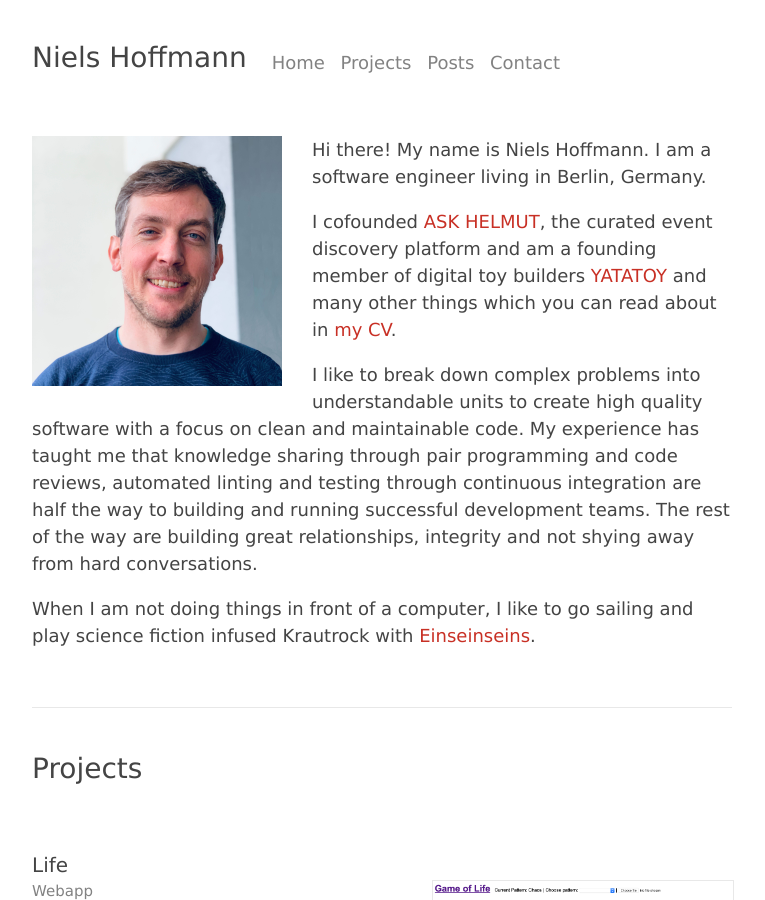
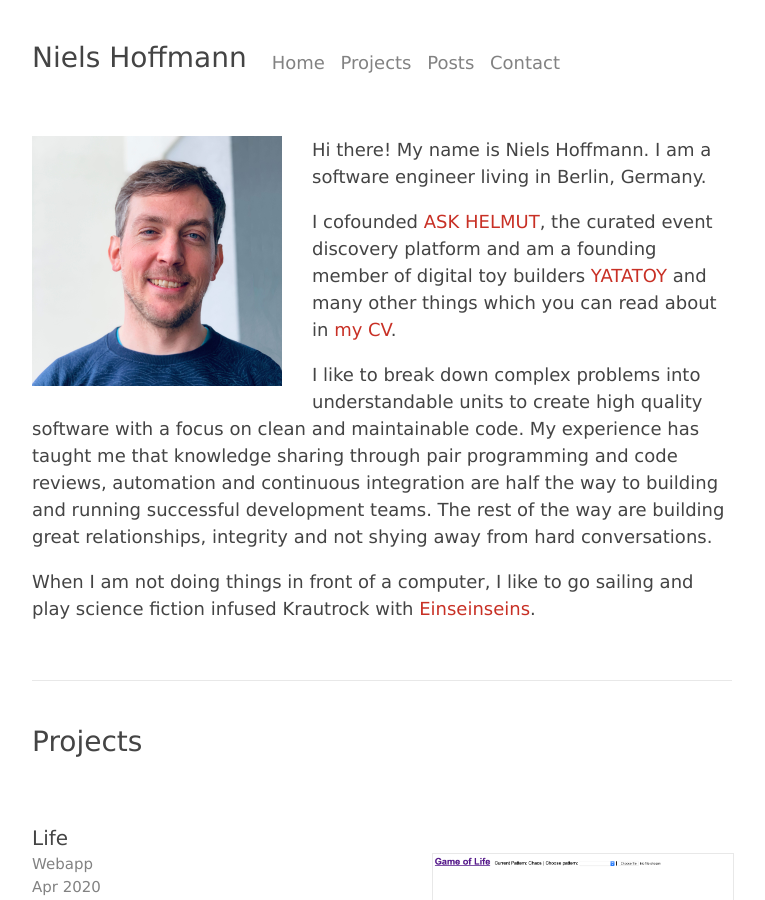
Before and after one commit to nhoffmann/nhoffmann.github.com, a Jekyll site: the page built from index.html, in a window 1280 px wide and 900 px high. Shown: the whole window, without its empty margins (258-1023 px from the left). Built offline with Jekyll 4.4.1, drawn with Linux system fonts in a browser that asks for light colours.

Commit message:
Improve copy

```diff
--- a/index.html
+++ b/index.html
@@ -7,7 +7,7 @@ title: Niels Hoffmann
   <img class="content__portrait" src="{{site.baseurl}}/assets/2020_Portrait.jpg" width="250px" alt="Niels Hoffmann" />
   <p>Hi there! My name is Niels Hoffmann. I am a software engineer living in Berlin, Germany.</p>
   <p>I cofounded <a href="https://askhelmut.com">ASK HELMUT</a>, the curated event discovery platform and am a founding member of digital toy builders <a href="http://yatatoy.com">YATATOY</a> and many other things which you can read about in <a href="{{site.baseurl}}/assets/2020_Niels_Hoffmann_CV.pdf">my CV</a>.</p>
-  <p> I like to break down complex problems into understandable units to create high quality software with a focus on clean and maintainable code. My experience has taught me that knowledge sharing through pair programming and code reviews, automated linting and testing through continuous integration are half the way to building and running successful development teams. The rest of the way are building great relationships, integrity and not shying away from hard conversations.</p>
+  <p> I like to break down complex problems into understandable units to create high quality software with a focus on clean and maintainable code. My experience has taught me that knowledge sharing through pair programming and code reviews, automation and continuous integration are half the way to building and running successful development teams. The rest of the way are building great relationships, integrity and not shying away from hard conversations.</p>
   <p>When I am not doing things in front of a computer, I like to go sailing and play science fiction infused Krautrock with <a href="https://einseinseins.bandcamp.com">Einseinseins</a>.</p>
 </section>
 
```
